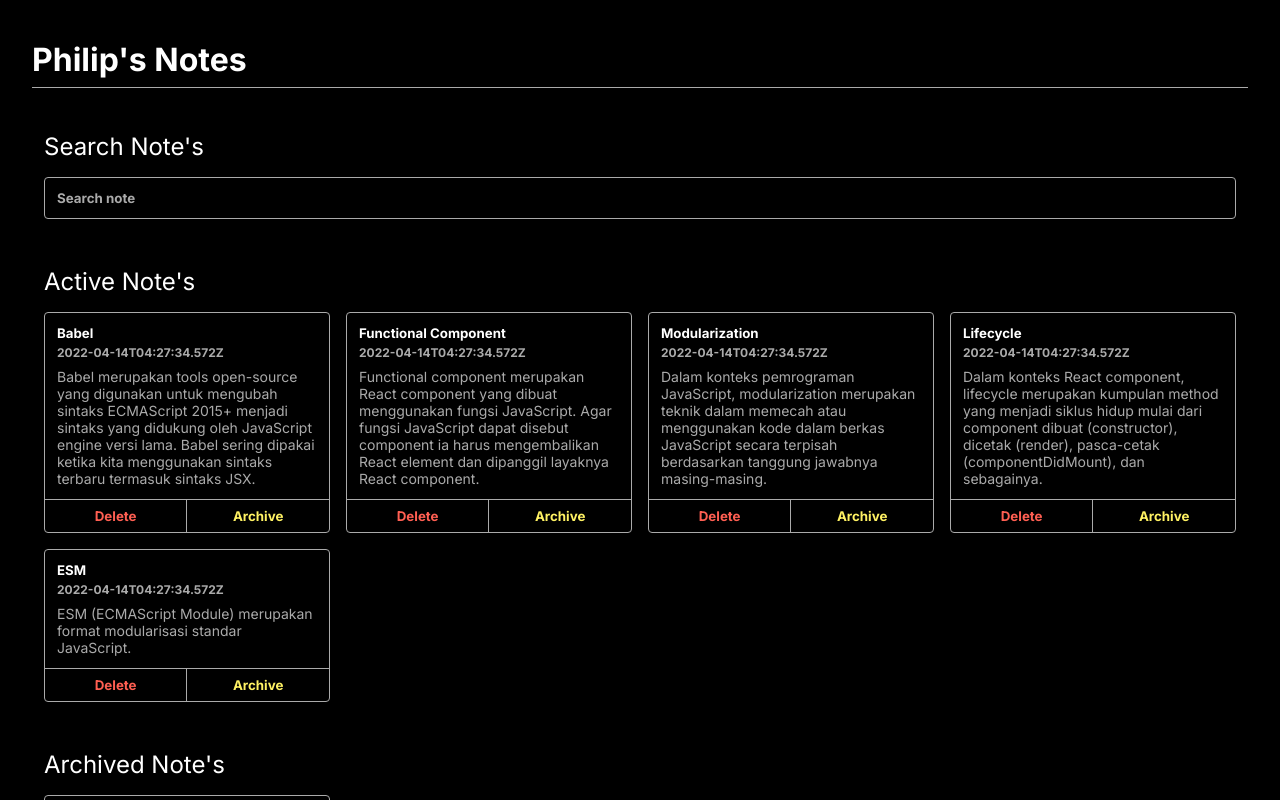
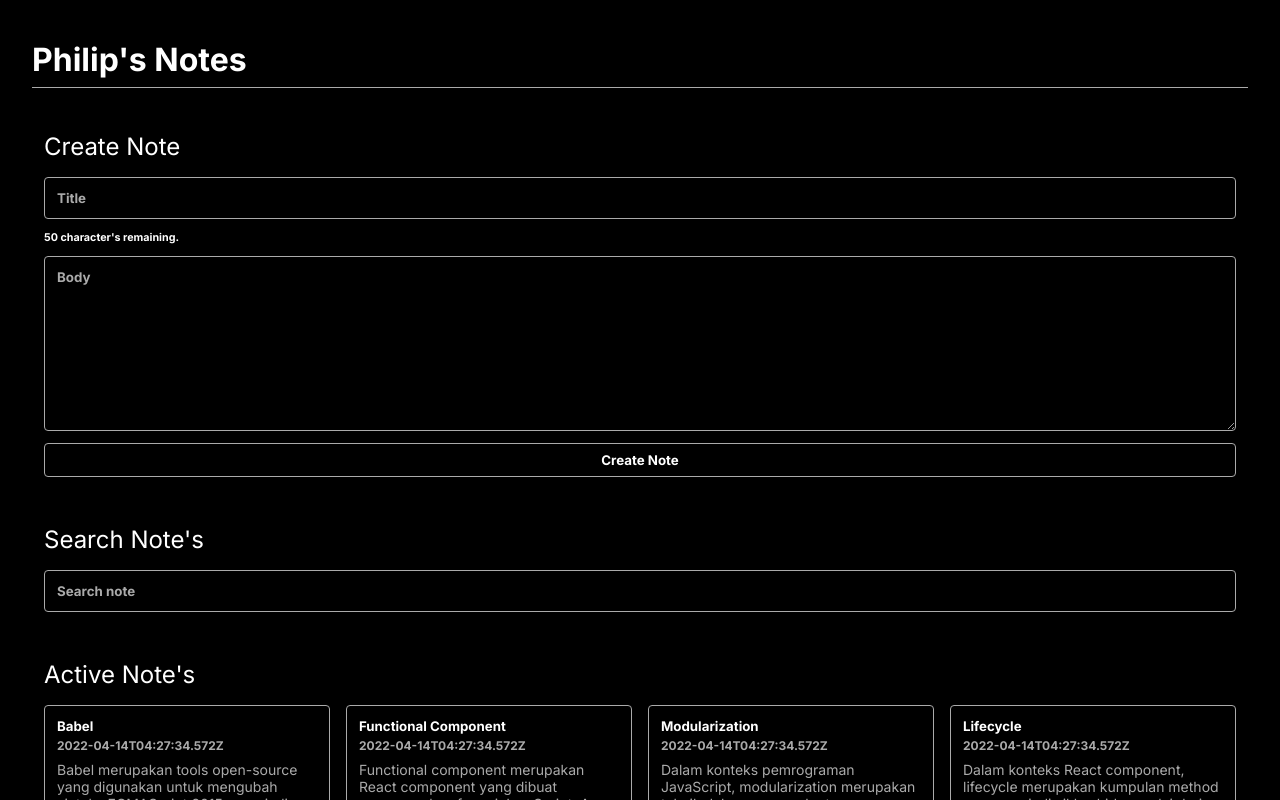
Before and after one commit to S1rent/react-notes, a React (Create React App) app: page / in a window 1280 px wide. Shown: the top 800 px of the page. Built offline with nearby package versions, Linux system fonts and the light colour scheme.

Commit message:
feat: added create form feature

```diff
--- /dev/null
+++ b/src/components/Main/components/CreateForm/index.jsx
@@ -0,0 +1,57 @@
+import React from 'react'
+import { useState } from 'react'
+
+const CreateForm = (props) => {
+  const [title, setTitle] = useState("")
+  const [body, setBody] = useState("")
+  const { createNoteHandler } = props
+
+  const onTitleChange = (event) => {
+    const titleInput = event.target.value
+    if(titleInput.length <= 50)
+        setTitle(titleInput)
+  }
+
+  const onBodyChange = (event) => {
+    const bodyInput = event.target.value
+    setBody(bodyInput)
+  }
+
+  const onCreateNote = () => {
+    const newData = {
+        id: new Date(),
+        title: title.trim(),
+        body: body.trim(),
+        archived: false,
+        createdAt: new Date().toISOString()
+    }
+
+    createNoteHandler(newData)
+    setTitle('')
+    setBody('')
+  }
+
+  return (
+    <div>
+        <form className='note-input' onSubmit={(e) => e.preventDefault()}>
+            <input
+                type="text"
+                placeholder="Title"
+                value={ title }
+                onChange={ onTitleChange } />
+            <h6>{ 50 - title.length } character's remaining.</h6>
+
+            <textarea
+                className='note-input__body'
+                type=""
+                placeholder="Body"
+                value={ body }
+                onChange={ onBodyChange } />
+
+            <button onClick={ onCreateNote }>Create Note</button>
+        </form>
+    </div>
+  )
+}
+
+export default CreateForm
--- a/src/components/Main/components/SearchBar/index.jsx
+++ b/src/components/Main/components/SearchBar/index.jsx
@@ -6,7 +6,7 @@ const SearchBar = (props) => {
   const { data, searchBarHandler } = props
 
   const onKeywordChange = (event) => {
-    const word = event.target.value.trim()
+    const word = event.target.value.trim().toLowerCase()
     setKeyword(word)
     searchBarHandler(word)
   }
--- a/src/components/Main/index.jsx
+++ b/src/components/Main/index.jsx
@@ -3,6 +3,7 @@ import { useState } from 'react'
 import { getInitialData } from '../../utils/'
 import SearchBar from './components/SearchBar';
 import NotesList from './components/NotesList';
+import CreateForm from './components/CreateForm';
 
 const Main = () => {
   const [data, setData] = useState(getInitialData())
@@ -41,8 +42,15 @@ const Main = () => {
     }))
   }
 
+  const createData = (newData) => {
+    setData([...data, newData])
+  }
+
   return (
     <div className='note-app__body'>
+        <h2>Create Note</h2>
+        <CreateForm createNoteHandler={ createData }/>
+
         <h2>Search Note's</h2>
         <SearchBar data={ data } searchBarHandler={ setKeyword }/>
 
```
Also changed, not shown: 1 other file (tests, documents, lock files or other folders).
